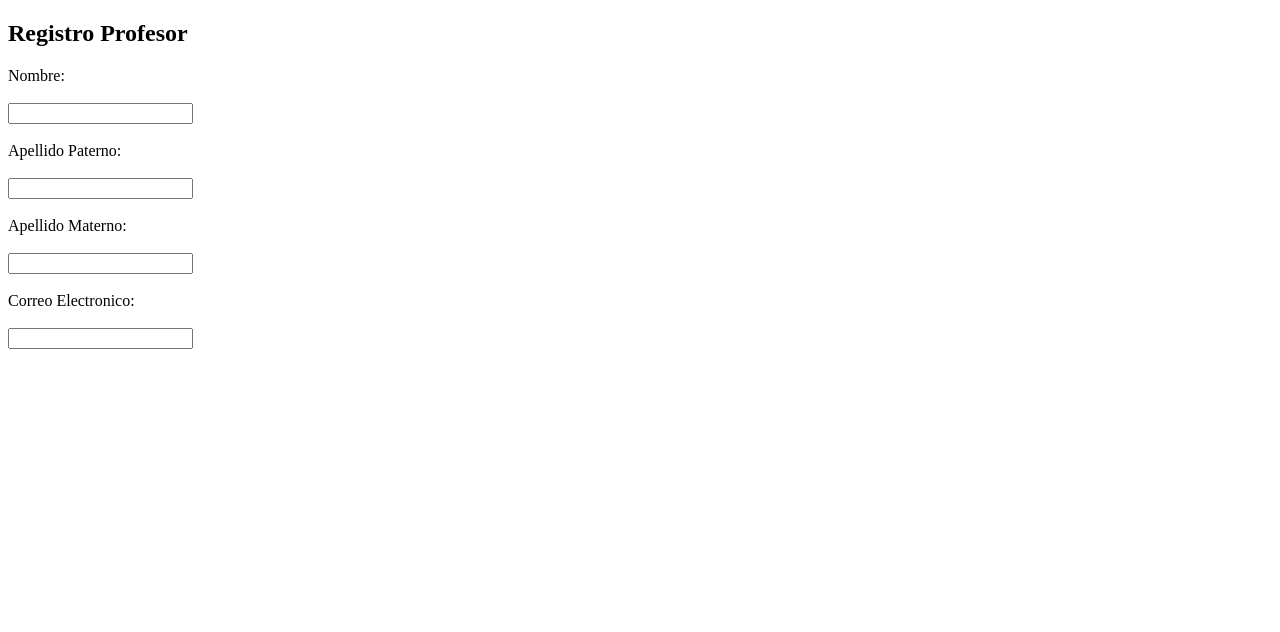
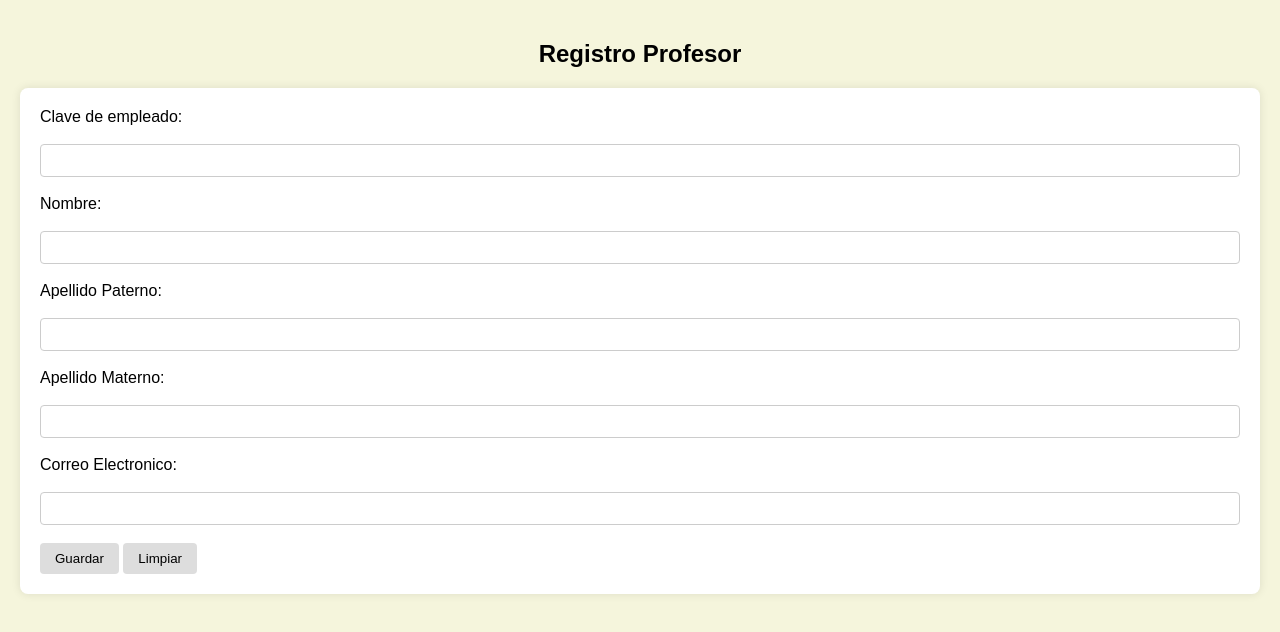
Before and after one commit to Emma230807/encuestas_profesores, a plain HTML site: page Profesores/profesor.html in a window 1280 px wide. Drawn offline with Linux system fonts and the light colour scheme.

Commit message:
Validacion profesores 2

```diff
--- a/Profesores/profesor.html
+++ b/Profesores/profesor.html
@@ -3,6 +3,8 @@
 <head>
     <meta charset="UTF-8">
     <meta name="viewport" content="width=device-width, initial-scale=1.0">
+    <link rel="stylesheet" href="../Estilos/estilos.css">
+
     <title>Registro Profesor</title>
 </head>
 <body>
@@ -10,7 +12,10 @@
 
     <form id="profesorFormulario" onsubmit="">
 
-
+        <!--Numero de empleado-->
+        <label for="clave">Clave de empleado:</label><br><br>
+        <input type="text" id="clave" name="clave" minlength="1" maxlength="20" pattern="[0-9]+" required>
+        <br><br>
 
         <!-- Nombre -->
         <label for="nombre">Nombre:</label><br><br>
@@ -32,6 +37,9 @@
          <input type="email" id="correo" name="correo">
          <br><br>
 
+        <button type="submit">Guardar</button>
+        <button type="reset">Limpiar</button>
+
 
 
 </body>
```
